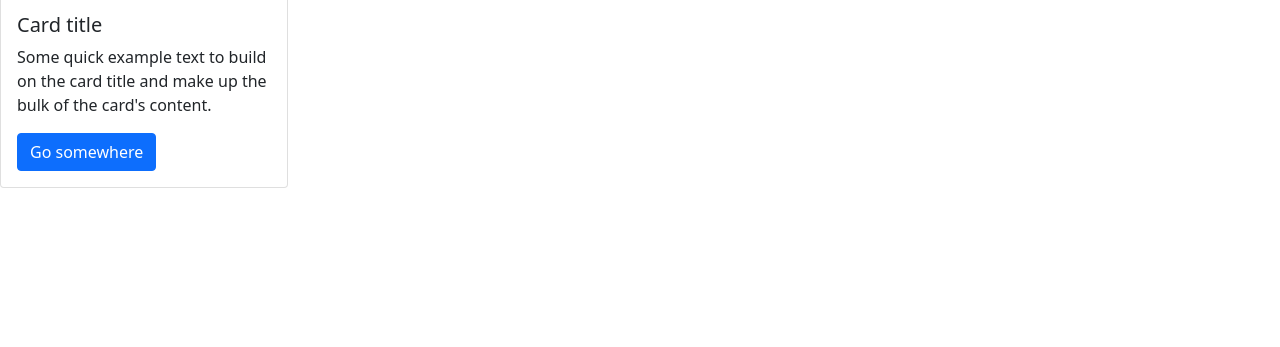
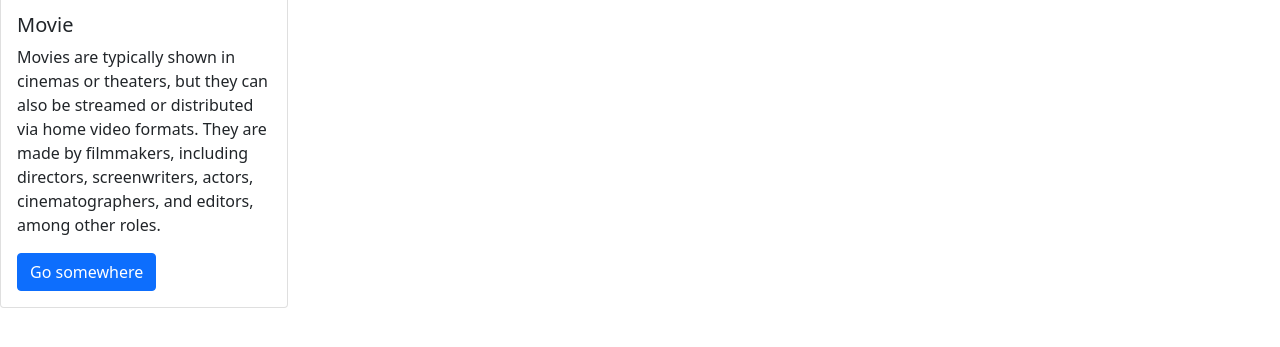
Before and after one commit to Pratham-Makwana/collab-github, a plain HTML site: page index.html in a window 1280 px wide. Shown: the part 341-688 px from the top of the page. Drawn offline with nearby package versions, Linux system fonts and the light colour scheme.

Commit message:
card title & des

```diff
--- a/index.html
+++ b/index.html
@@ -83,9 +83,12 @@
   <div class="card" style="width: 18rem;">
     <img src="..." class="card-img-top" alt="...">
     <div class="card-body">
-      <h5 class="card-title">Card title</h5>
-      <p class="card-text">Some quick example text to build on the card title and make up the bulk of the card's
-        content.
+      <h5 class="card-title">Movie</h5>
+      <p class="card-text">Movies are typically shown in cinemas or theaters, but they can also be streamed or
+        distributed via home video formats.
+        They are made by filmmakers, including directors, screenwriters, actors, cinematographers, and editors, among
+        other
+        roles.
       </p>
       <a href="#" class="btn btn-primary">Go somewhere</a>
     </div>
```
